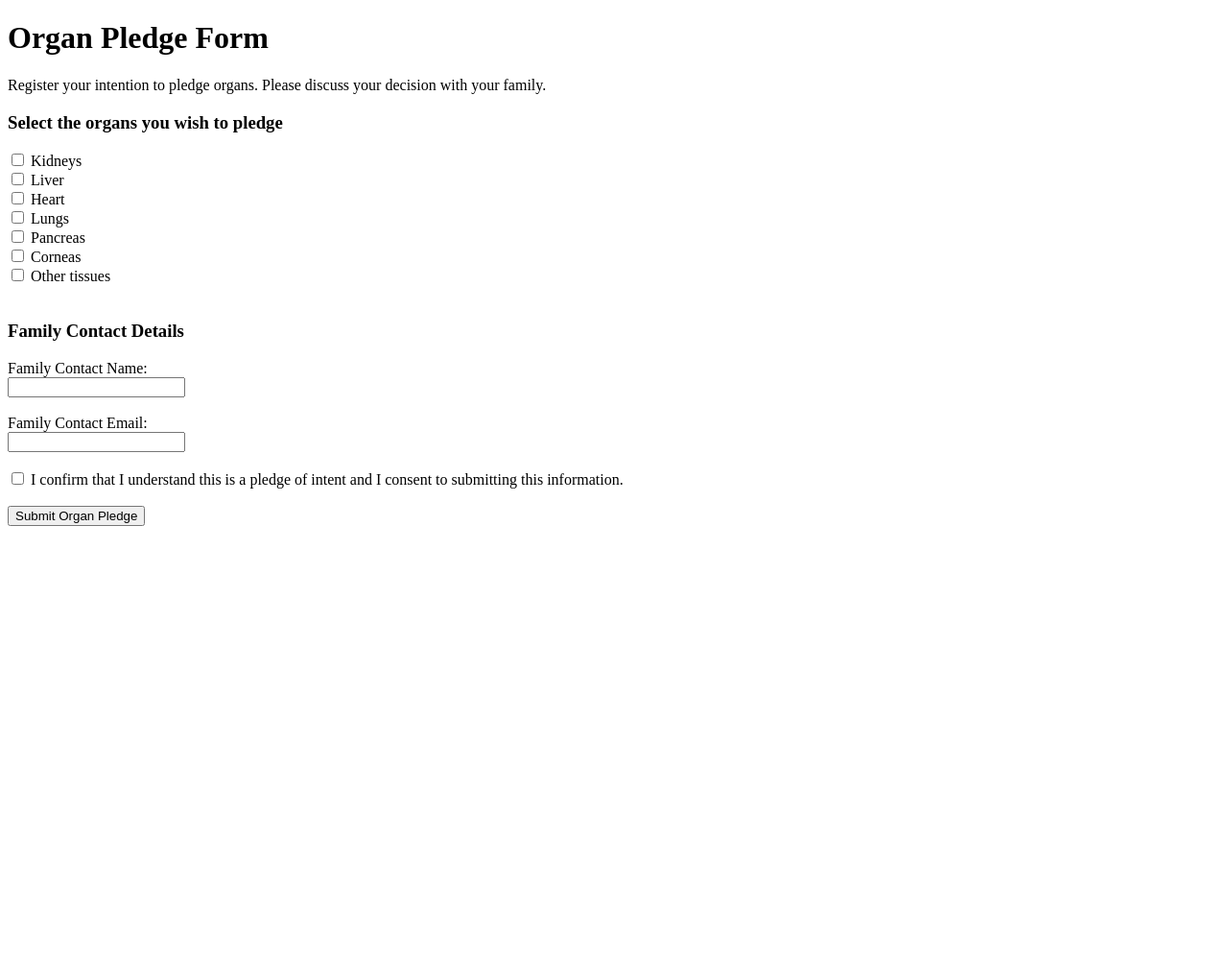
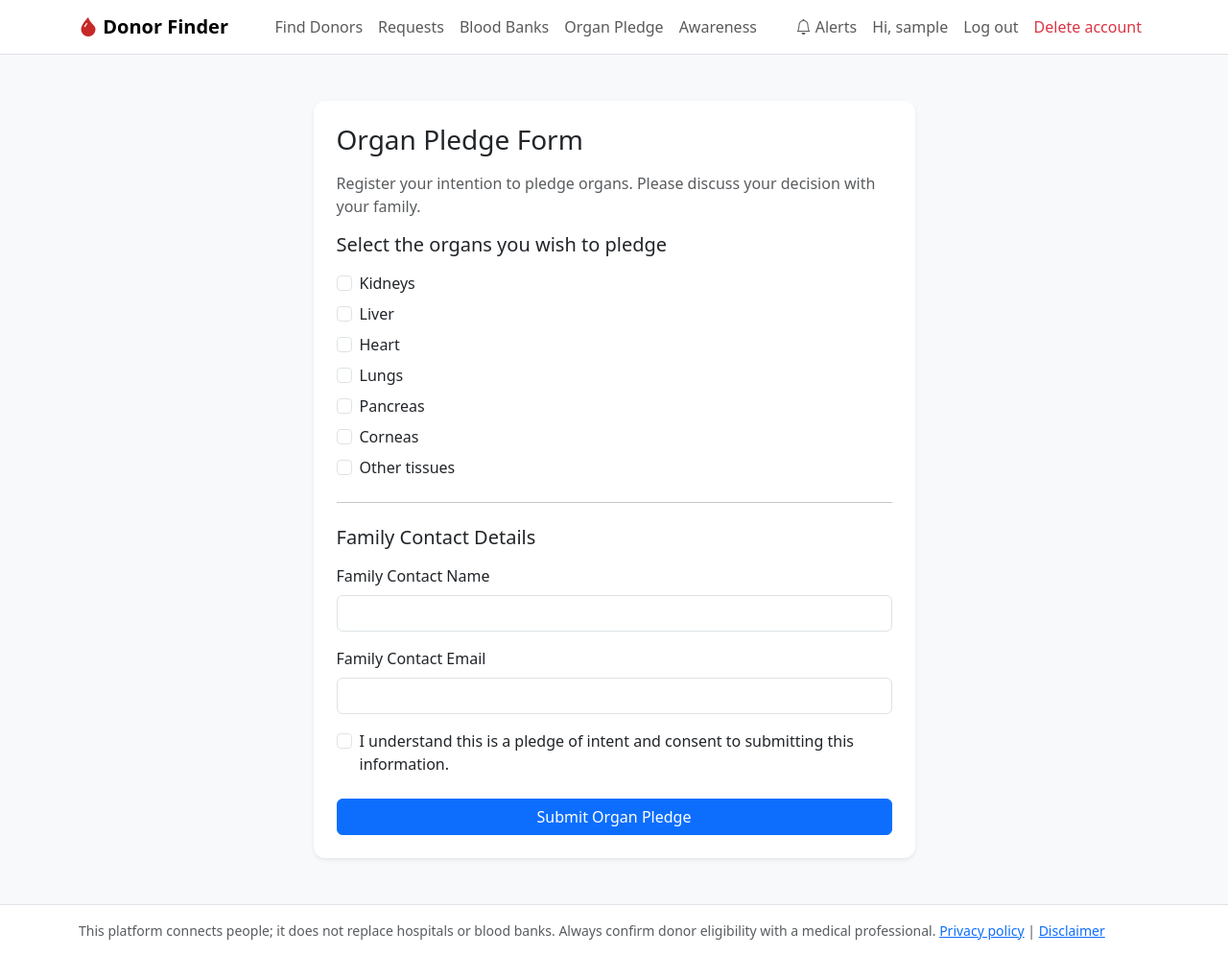
Before and after one commit to sasi-ws/blood-organ-donor-finder, a Django app: page /organs/pledge/ in a window 1280 px wide. Shown: the whole page at 96% size. Before the commit the page ends 548 px from the top, so only its background shows below. Run offline with Django 5.2, Linux system fonts and the light colour scheme; the visitor is signed in with stand-in values (Sample User, id 1).

Commit message:
Improve organ pledge navigation and form styling

```diff
--- a/templates/base.html
+++ b/templates/base.html
@@ -35,7 +35,7 @@
           <a class="nav-link" href="#">Find Donors</a>
           <a class="nav-link" href="#">Requests</a>
           <a class="nav-link" href="#">Blood Banks</a>
-          <a class="nav-link" href="#">Organ Pledge</a>
+          <a class="nav-link" href="{% url 'organs:organ_pledge_info' %}">Organ Pledge</a>
           <a class="nav-link" href="#">Awareness</a>
         </div>
         <div class="navbar-nav align-items-lg-center">
--- a/templates/organs/organ_pledge.html
+++ b/templates/organs/organ_pledge.html
@@ -1,93 +1,134 @@
 
-<!DOCTYPE html>
-<html lang="en">
-<head>
-    <meta charset="UTF-8">
-    <meta name="viewport" content="width=device-width, initial-scale=1.0">
-    <title>Organ Pledge</title>
-</head>
-<body>
-    <h1>Organ Pledge Form</h1>
+{% extends "base.html" %}
 
-    <p>
+{% block title %}Organ Pledge Form{% endblock %}
+
+{% block content %}
+<div class="container py-4">
+    <div class="row justify-content-center">
+        <div class="col-md-8 col-lg-7">
+
+            <div class="card shadow-sm border-0">
+                <div class="card-body p-4">
+
+                    <h1 class="h3 mb-3">Organ Pledge Form</h1>
+
+                    <p class="text-muted">
                         Register your intention to pledge organs.
                         Please discuss your decision with your family.
                     </p>
 
                     {% if error %}
-        <p style="color: red;">{{ error }}</p>
+                        <div class="alert alert-danger" role="alert">
+                            {{ error }}
+                        </div>
                     {% endif %}
 
                     <form method="POST">
                         {% csrf_token %}
 
-        <h3>Select the organs you wish to pledge</h3>
+                        <h2 class="h5 mb-3">
+                            Select the organs you wish to pledge
+                        </h2>
 
-        <label>
-            <input type="checkbox" name="organs" value="kidneys">
-            Kidneys
-        </label><br>
+                        {% for value, label in organ_choices %}
+                            <div class="form-check mb-2">
+                                <input
+                                    class="form-check-input"
+                                    type="checkbox"
+                                    name="organs"
+                                    value="{{ value }}"
+                                    id="organ_{{ value }}"
+                                >
+                                <label class="form-check-label" for="organ_{{ value }}">
+                                    {{ label }}
+                                </label>
+                            </div>
+                        {% empty %}
+                            <div class="form-check mb-2">
+                                <input class="form-check-input" type="checkbox" name="organs" value="kidneys" id="kidneys">
+                                <label class="form-check-label" for="kidneys">Kidneys</label>
+                            </div>
+                            <div class="form-check mb-2">
+                                <input class="form-check-input" type="checkbox" name="organs" value="liver" id="liver">
+                                <label class="form-check-label" for="liver">Liver</label>
+                            </div>
+                            <div class="form-check mb-2">
+                                <input class="form-check-input" type="checkbox" name="organs" value="heart" id="heart">
+                                <label class="form-check-label" for="heart">Heart</label>
+                            </div>
+                            <div class="form-check mb-2">
+                                <input class="form-check-input" type="checkbox" name="organs" value="lungs" id="lungs">
+                                <label class="form-check-label" for="lungs">Lungs</label>
+                            </div>
+                            <div class="form-check mb-2">
+                                <input class="form-check-input" type="checkbox" name="organs" value="pancreas" id="pancreas">
+                                <label class="form-check-label" for="pancreas">Pancreas</label>
+                            </div>
+                            <div class="form-check mb-2">
+                                <input class="form-check-input" type="checkbox" name="organs" value="corneas" id="corneas">
+                                <label class="form-check-label" for="corneas">Corneas</label>
+                            </div>
+                            <div class="form-check mb-2">
+                                <input class="form-check-input" type="checkbox" name="organs" value="tissues" id="tissues">
+                                <label class="form-check-label" for="tissues">Other tissues</label>
+                            </div>
+                        {% endfor %}
 
-        <label>
-            <input type="checkbox" name="organs" value="liver">
-            Liver
-        </label><br>
+                        <hr class="my-4">
 
-        <label>
-            <input type="checkbox" name="organs" value="heart">
-            Heart
-        </label><br>
+                        <h2 class="h5 mb-3">Family Contact Details</h2>
 
-        <label>
-            <input type="checkbox" name="organs" value="lungs">
-            Lungs
-        </label><br>
-
-        <label>
-            <input type="checkbox" name="organs" value="pancreas">
-            Pancreas
-        </label><br>
-
-        <label>
-            <input type="checkbox" name="organs" value="corneas">
-            Corneas
-        </label><br>
-
-        <label>
-            <input type="checkbox" name="organs" value="tissues">
-            Other tissues
-        </label><br><br>
-
-        <h3>Family Contact Details</h3>
-
-        <label for="family_contact_name">Family Contact Name:</label><br>
+                        <div class="mb-3">
+                            <label for="family_contact_name" class="form-label">
+                                Family Contact Name
+                            </label>
                             <input
                                 type="text"
+                                class="form-control"
                                 id="family_contact_name"
                                 name="family_contact_name"
                                 maxlength="100"
                                 required
-        ><br><br>
+                            >
+                        </div>
 
-        <label for="family_contact_email">Family Contact Email:</label><br>
+                        <div class="mb-3">
+                            <label for="family_contact_email" class="form-label">
+                                Family Contact Email
+                            </label>
                             <input
                                 type="email"
+                                class="form-control"
                                 id="family_contact_email"
                                 name="family_contact_email"
                                 required
-        ><br><br>
+                            >
+                        </div>
 
-        <label>
+                        <div class="form-check mb-4">
                             <input
+                                class="form-check-input"
                                 type="checkbox"
+                                id="consent_given"
                                 name="consent_given"
                                 required
                             >
-            I confirm that I understand this is a pledge of intent
-            and I consent to submitting this information.
-        </label><br><br>
+                            <label class="form-check-label" for="consent_given">
+                                I understand this is a pledge of intent and
+                                consent to submitting this information.
+                            </label>
+                        </div>
 
-        <button type="submit">Submit Organ Pledge</button>
+                        <button type="submit" class="btn btn-primary w-100">
+                            Submit Organ Pledge
+                        </button>
+
                     </form>
-</body>
-</html>
+                </div>
+            </div>
+
+        </div>
+    </div>
+</div>
+{% endblock %}
```
Lines whose indentation alone changed are shown as unchanged.
